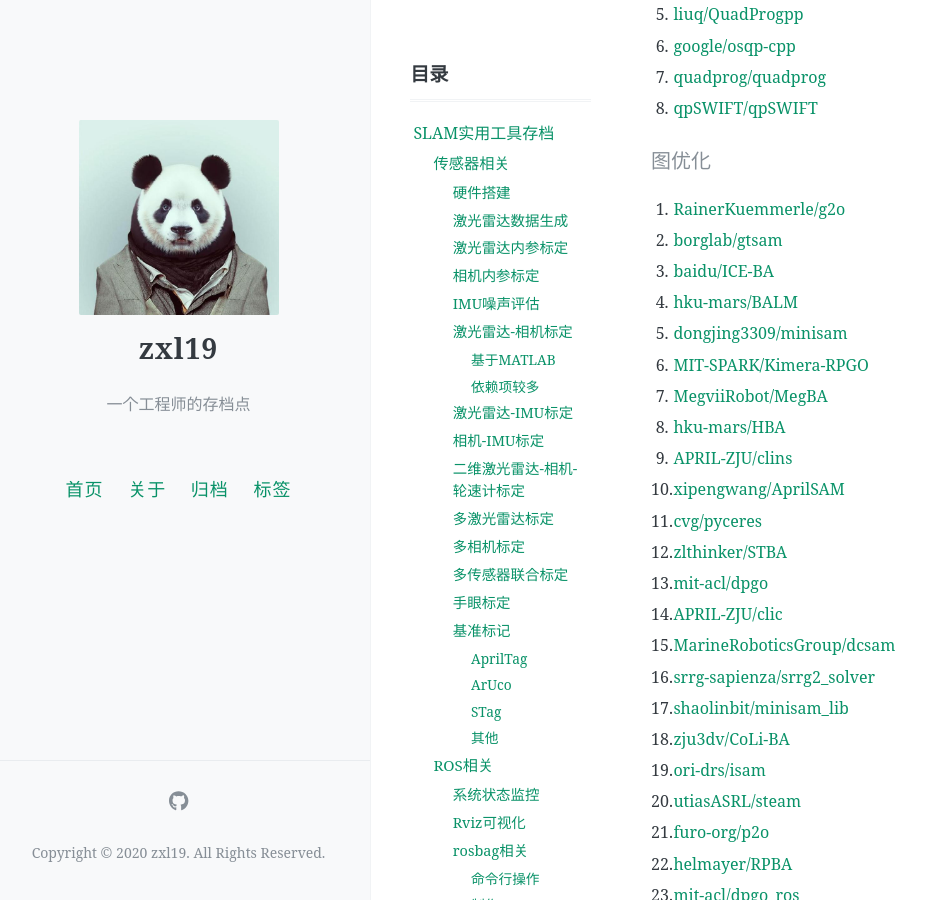
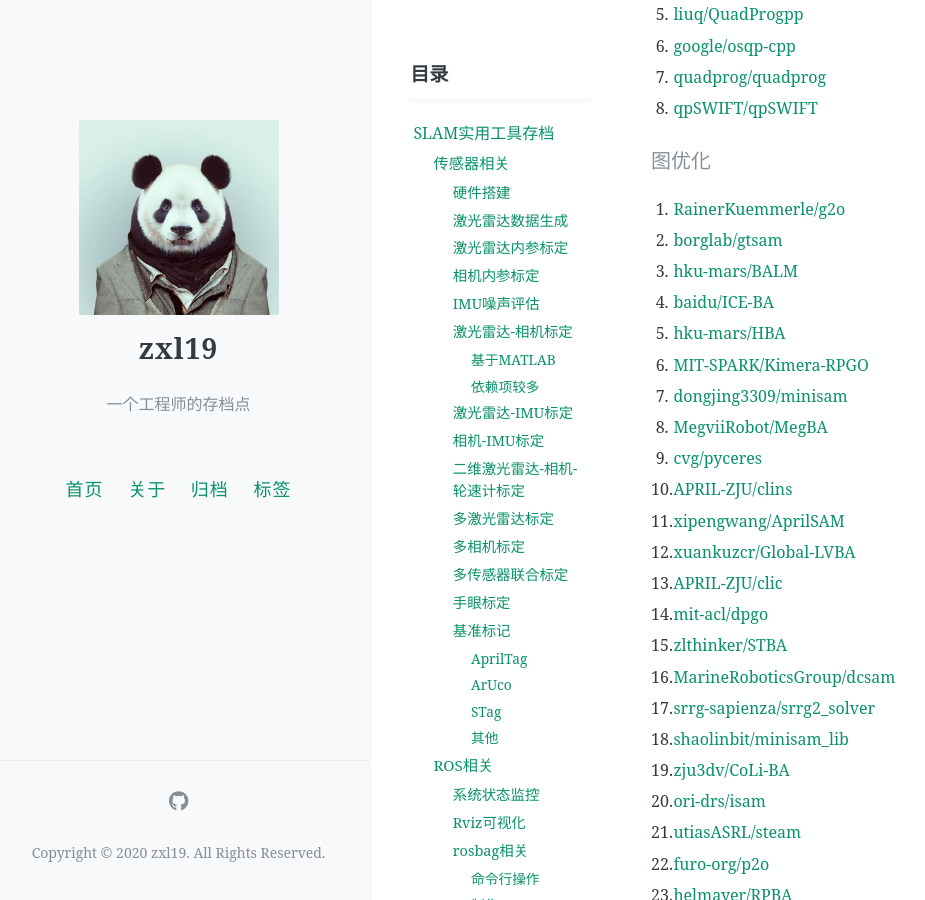
Before and after one commit to zxl19/zxl19.github.io, a Jekyll site: the page built from _posts/2021-05-25-slam-tool.md, in a window 1280 px wide and 900 px high, scrolled down 12213 px. Shown: the whole window, without its empty margins (13-938 px from the left). Built offline with Jekyll 4.4.1, drawn with Linux system fonts in a browser that asks for light colours; comment, search, counter and statistics services are not loaded.

Commit message:
docs: update posts

```diff
--- a/_posts/2021-05-25-slam-tool.md
+++ b/_posts/2021-05-25-slam-tool.md
@@ -442,28 +442,29 @@ pinned: false
 
 1. [RainerKuemmerle/g2o](https://github.com/RainerKuemmerle/g2o)
 2. [borglab/gtsam](https://github.com/borglab/gtsam)
-3. [baidu/ICE-BA](https://github.com/baidu/ICE-BA)
-4. [hku-mars/BALM](https://github.com/hku-mars/BALM)
-5. [dongjing3309/minisam](https://github.com/dongjing3309/minisam)
+3. [hku-mars/BALM](https://github.com/hku-mars/BALM)
+4. [baidu/ICE-BA](https://github.com/baidu/ICE-BA)
+5. [hku-mars/HBA](https://github.com/hku-mars/HBA)
 6. [MIT-SPARK/Kimera-RPGO](https://github.com/MIT-SPARK/Kimera-RPGO)
-7. [MegviiRobot/MegBA](https://github.com/MegviiRobot/MegBA)
-8. [hku-mars/HBA](https://github.com/hku-mars/HBA)
-9. [APRIL-ZJU/clins](https://github.com/APRIL-ZJU/clins)
-10. [xipengwang/AprilSAM](https://github.com/xipengwang/AprilSAM)
-11. [cvg/pyceres](https://github.com/cvg/pyceres)
-12. [zlthinker/STBA](https://github.com/zlthinker/STBA)
-13. [mit-acl/dpgo](https://github.com/mit-acl/dpgo)
-14. [APRIL-ZJU/clic](https://github.com/APRIL-ZJU/clic)
-15. [MarineRoboticsGroup/dcsam](https://github.com/MarineRoboticsGroup/dcsam)
-16. [srrg-sapienza/srrg2_solver](https://github.com/srrg-sapienza/srrg2_solver)
-17. [shaolinbit/minisam_lib](https://github.com/shaolinbit/minisam_lib)
-18. [zju3dv/CoLi-BA](https://github.com/zju3dv/CoLi-BA)
-19. [ori-drs/isam](https://github.com/ori-drs/isam)
-20. [utiasASRL/steam](https://github.com/utiasASRL/steam)
-21. [furo-org/p2o](https://github.com/furo-org/p2o)
-22. [helmayer/RPBA](https://github.com/helmayer/RPBA)
-23. [mit-acl/dpgo_ros](https://github.com/mit-acl/dpgo_ros)
-24. [ICRA-2019/MH-iSAM2_lib](https://github.com/ICRA-2019/MH-iSAM2_lib)
+7. [dongjing3309/minisam](https://github.com/dongjing3309/minisam)
+8. [MegviiRobot/MegBA](https://github.com/MegviiRobot/MegBA)
+9. [cvg/pyceres](https://github.com/cvg/pyceres)
+10. [APRIL-ZJU/clins](https://github.com/APRIL-ZJU/clins)
+11. [xipengwang/AprilSAM](https://github.com/xipengwang/AprilSAM)
+12. [xuankuzcr/Global-LVBA](https://github.com/xuankuzcr/Global-LVBA)
+13. [APRIL-ZJU/clic](https://github.com/APRIL-ZJU/clic)
+14. [mit-acl/dpgo](https://github.com/mit-acl/dpgo)
+15. [zlthinker/STBA](https://github.com/zlthinker/STBA)
+16. [MarineRoboticsGroup/dcsam](https://github.com/MarineRoboticsGroup/dcsam)
+17. [srrg-sapienza/srrg2_solver](https://github.com/srrg-sapienza/srrg2_solver)
+18. [shaolinbit/minisam_lib](https://github.com/shaolinbit/minisam_lib)
+19. [zju3dv/CoLi-BA](https://github.com/zju3dv/CoLi-BA)
+20. [ori-drs/isam](https://github.com/ori-drs/isam)
+21. [utiasASRL/steam](https://github.com/utiasASRL/steam)
+22. [furo-org/p2o](https://github.com/furo-org/p2o)
+23. [helmayer/RPBA](https://github.com/helmayer/RPBA)
+24. [mit-acl/dpgo_ros](https://github.com/mit-acl/dpgo_ros)
+25. [ICRA-2019/MH-iSAM2_lib](https://github.com/ICRA-2019/MH-iSAM2_lib)
 
 #### 优化算法教程
 
```
Also changed, not shown: _posts/2020-06-08-meme-archive.md (+7 -5 lines), _posts/2022-09-20-personal-blog.md (+6 -5 lines), _posts/2023-03-28-python-package.md (+4 -0 lines), _posts/2024-07-28-photography-master.md (+1 -0 lines).
